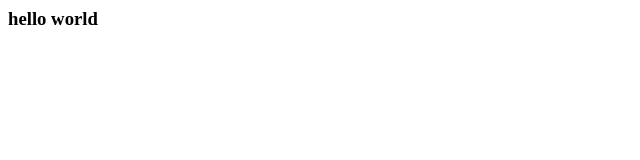
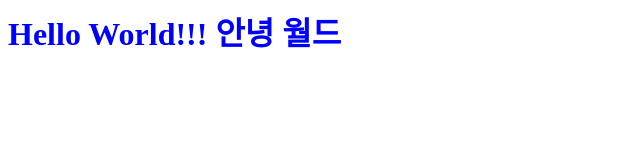
Before and after one commit to merits/streamlit_show, a plain HTML site: page index.html in a window 1280 px wide. Shown: the whole page, without its empty margins (0-640 px from the left). Drawn offline with Linux system fonts and the light colour scheme.

Commit message:
Update index.html

```diff
--- a/index.html
+++ b/index.html
@@ -1 +1 @@
-<h3>hello world</h3>
+<h1 style="color: blue;">Hello World!!! 안녕 월드</h1>
```
